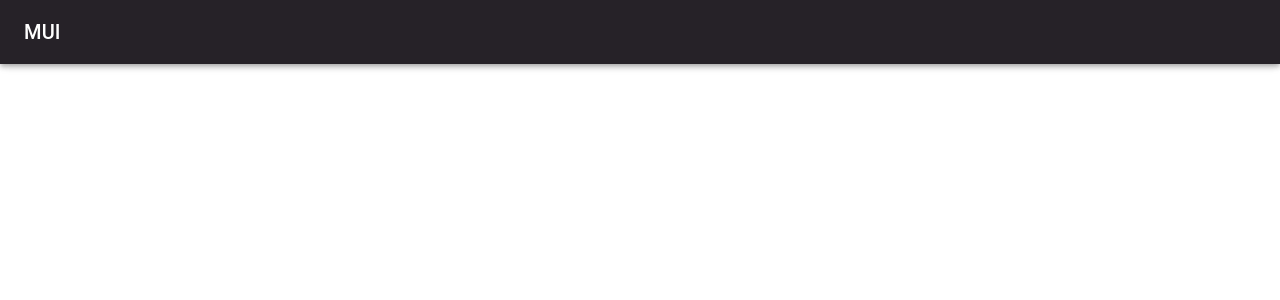
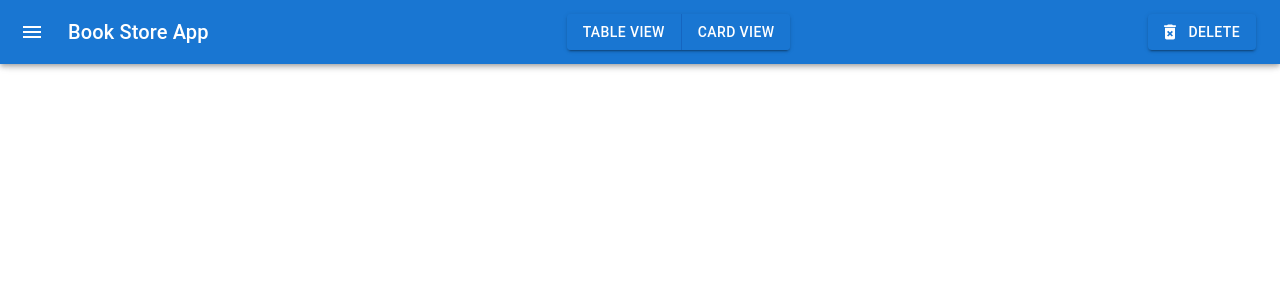
Before and after one commit to Muhammed-Moinuddin/BookStore-MERN-stack, a React (Vite) app in the folder frontend/: page / in a window 1280 px wide. Shown: the top 300 px of the page. Built offline with nearby package versions, Linux system fonts and the light colour scheme; no server answers.

Commit message:
Updated Header
Worked on basic layout

```diff
--- a/frontend/src/components/Header.jsx
+++ b/frontend/src/components/Header.jsx
@@ -1,34 +1,42 @@
 import React from 'react';
-import { AppBar, Box, Toolbar, Typography, IconButton } from '@mui/material';
+import { AppBar, Box, Toolbar, Typography, IconButton, ButtonGroup, Button} from '@mui/material';
+import {DeleteForever, Menu} from '@mui/icons-material';
+
+const navItems = ['Home', 'About', 'Contact'];
 
 const Header = () => {
   return (
-    <>
-      <Box sx={{ backgroundColor: '#262228', height: '10px' }}>
-        {/* Content or styling for the first Box */}
-      </Box>
-      <Box sx={{ display: 'flex', backgroundColor: 'blue' }}>
-        <AppBar position='fixed' sx={{ backgroundColor: '#262228' }}>
+    <Box sx={{ display: 'flex'}}>
+        <AppBar component="nav">
             <Toolbar>
                 <IconButton
+                    edge="start"
                     color="inherit"
-              aria-label="open drawer"
-              edge="start"
-              sx={{ mr: 2, display: { sm: 'none' } }}
-            ></IconButton>
+                    aria-label="menu"
+                    sx={{ mr: 2 }}
+                    >
+                    <Menu />
+                </IconButton>
                 <Typography
                     variant="h6"
                     component="div"
-              sx={{ flexGrow: 1, display: { xs: 'none', sm: 'block' } }}
                 >
-              MUI
+                    Book Store App
                 </Typography>
-            <Box sx={{ display: { xs: 'none', sm: 'block' } }}></Box>
+                <Box sx={{ flexGrow: 1 }} />
+                <ButtonGroup variant="contained" aria-label="Basic button group">
+                    <Button>Table View</Button>
+                    <Button>Card View</Button>
+                </ButtonGroup>
+                <Box sx={{ flexGrow: 1 }} />
+                <Button variant="contained" aria-label="Basic button group" startIcon={<DeleteForever />}>
+                    Delete
+                </Button>
             </Toolbar>
+
         </AppBar>
     </Box>
-    </>
-  );
-};
+  )
+}
 
 export default Header;
```
Lines whose indentation alone changed are shown as unchanged.
